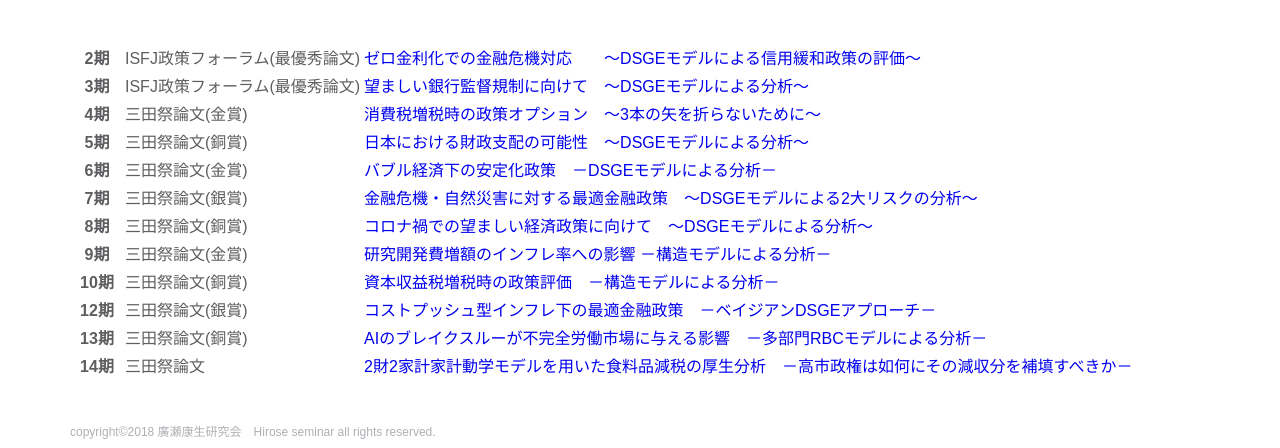
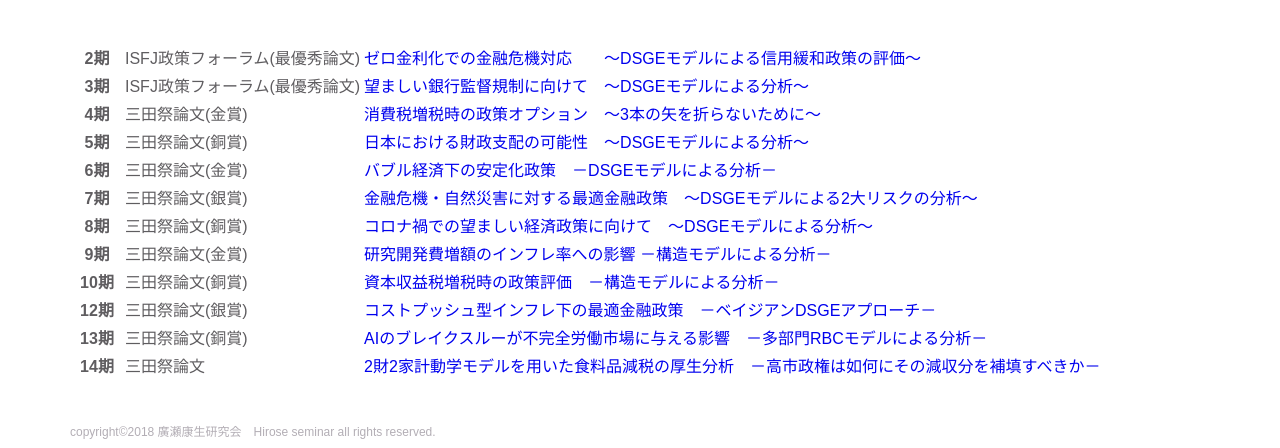
Before and after one commit to hiroseseminar/major.github.io, a plain HTML site: page index.html in a window 1280 px wide. Shown: the part 1205-1653 px from the top of the page. Drawn offline with Linux system fonts and the light colour scheme; grey boxes are pictures that could not be loaded.

Commit message:
Update index.html

```diff
--- a/index.html
+++ b/index.html
@@ -213,7 +213,7 @@
               <tr>
                <th>14期</th>
                <td>三田祭論文</td>
-               <td><a href="https://hiroseseminar.github.io/major.github.io/mita_2026.pdf">2財2家計家計動学モデルを用いた食料品減税の厚生分析　－高市政権は如何にその減収分を補填すべきか－</a></td>
+               <td><a href="https://hiroseseminar.github.io/major.github.io/mita_2026.pdf">2財2家計動学モデルを用いた食料品減税の厚生分析　－高市政権は如何にその減収分を補填すべきか－</a></td>
              </tr>
           </table>
         </div>
```
